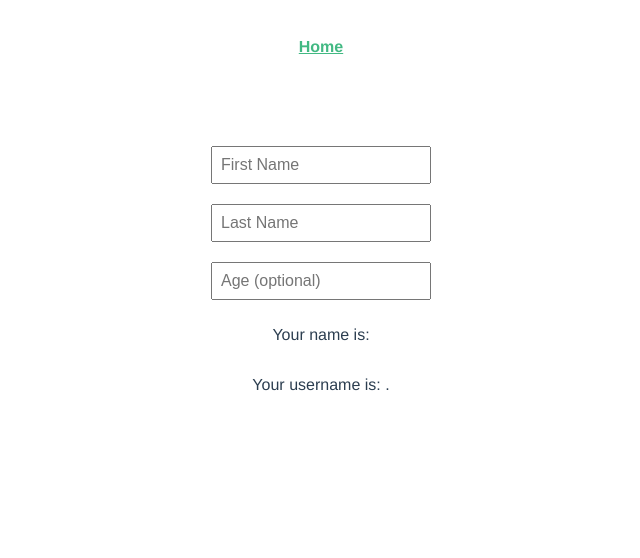
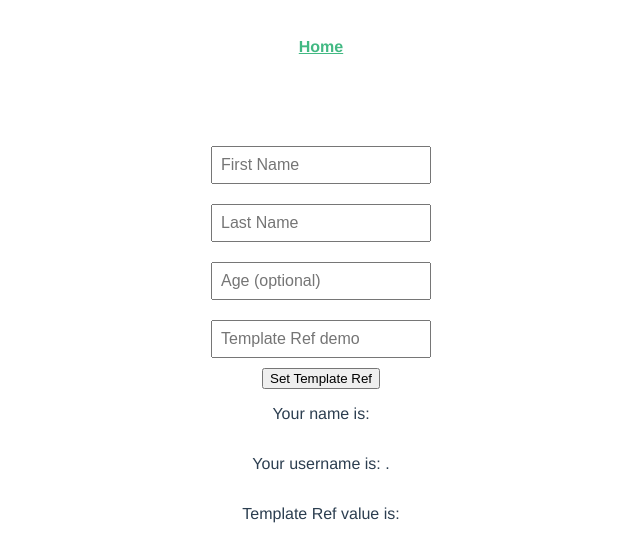
Before and after one commit to Banibrata-Manna/vue-composition, a Vue app: page / in a window 1280 px wide. Shown: the top 558 px of the page, without its empty margins (319-959 px from the left). Built offline with nearby package versions, Linux system fonts and the light colour scheme.

Commit message:
Lec 298: Template Ref example

```diff
--- a/src/views/HomeView.vue
+++ b/src/views/HomeView.vue
@@ -3,8 +3,12 @@
       <input v-model="firstname" placeholder="First Name" />
       <input v-model="lastname" placeholder="Last Name" />
       <input v-model.number="age" type="number" placeholder="Age (optional)" />
+      <input ref="templateRefInput" placeholder="Template Ref demo"/>
+      <button @click="setTemplateRef">Set Template Ref</button>
       <p>Your name is: {{ firstname }} {{ lastname }}</p>
       <p>Your username is: {{ username }}</p><p v-if="age"> and your age is {{ age }}</p>
+      <p>Template Ref value is: {{ templateRefInput?.value }}</p>
+      <!-- The safe navigation because the templateRefInput might not be set on the time on DOM Loaded -->
   </div>
 </template>
 
@@ -24,6 +28,11 @@ export default {
     const firstname = ref('');
     const lastname = ref('');
     const age = ref(null);
+    const templateRefInput = ref(null);
+
+    function setTemplateRef() {
+      templateRefInput.value = templateRefInput.value.value; // This extra .value you see here is the one from the DOM Input Element.
+    }
 
     const username = computed(() => {
       return firstname.value.trim().replace(/\s+/g, '').toLowerCase() + '.' + lastname.value.trim().replace(/\s+/g, '').toLowerCase();
@@ -50,7 +59,9 @@ export default {
       firstname,
       lastname,
       username,
-      age
+      age,
+      templateRefInput,
+      setTemplateRef
     };
   }
 }
```
